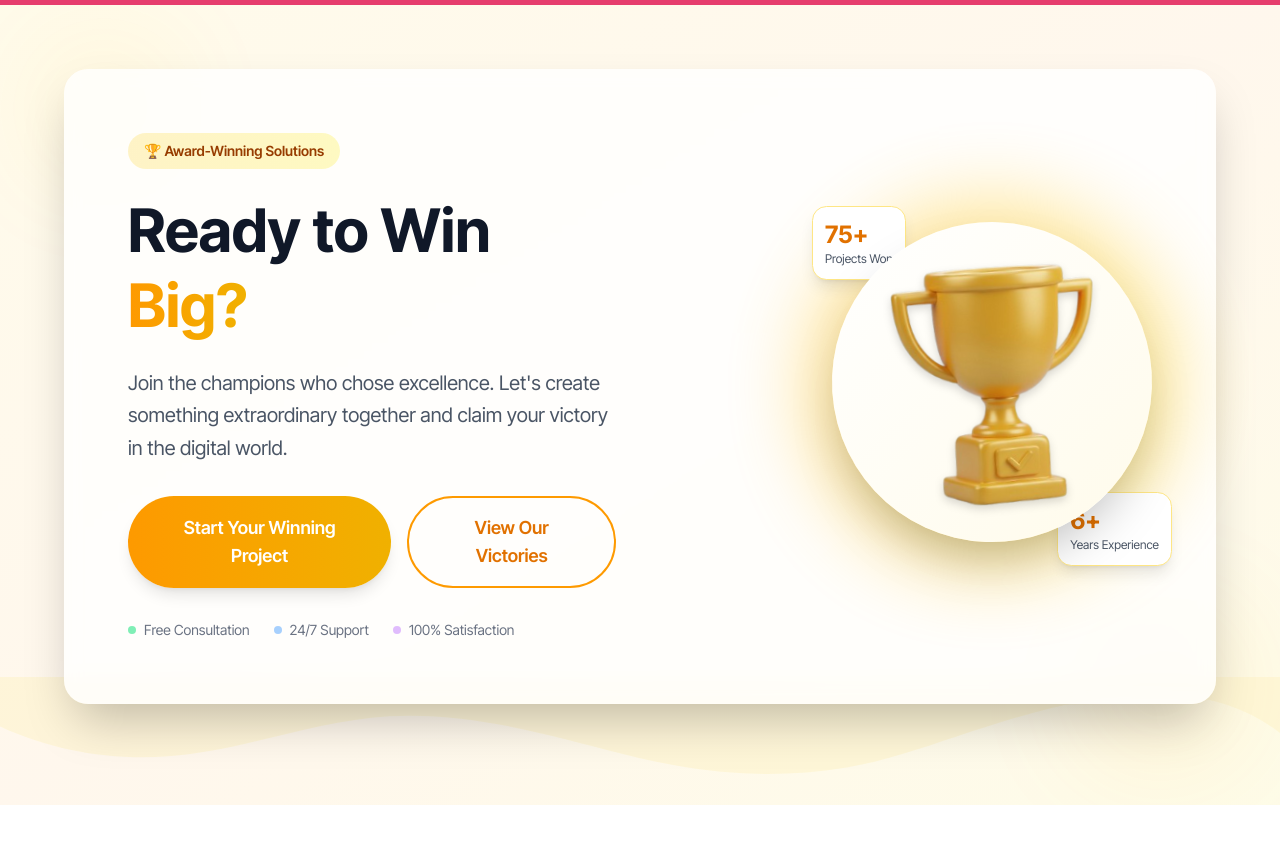
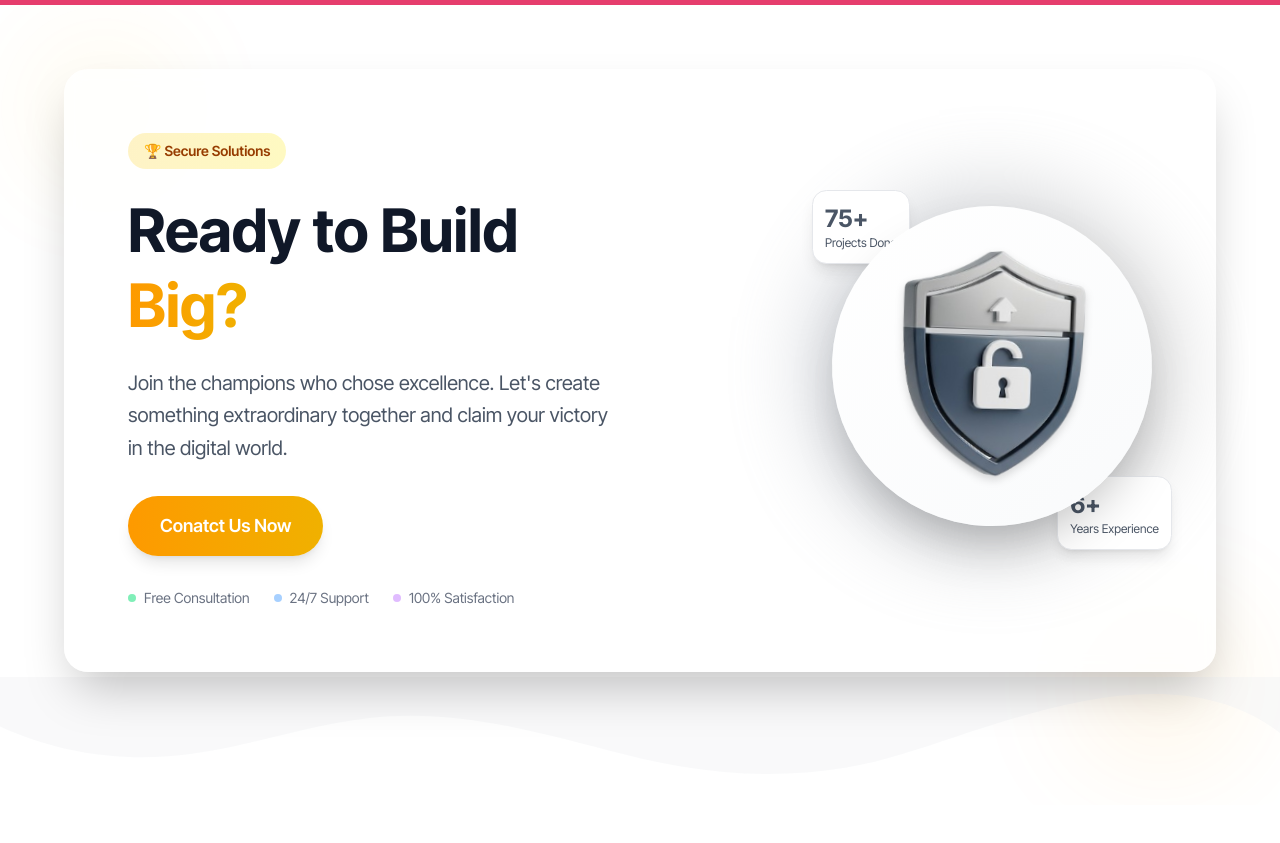
Before and after one commit to Neha220803/dheer-tech-website-new, a Next.js app: page / in a window 1280 px wide. Shown: the part 10100-10943 px from the top of the page. Built offline with nearby package versions, Linux system fonts and the light colour scheme.

Commit message:
cta minnor changes done

```diff
--- a/src/components/home/homeCTA/index.js
+++ b/src/components/home/homeCTA/index.js
@@ -3,7 +3,7 @@ import { motion } from "framer-motion";
 
 const TrophyCTA = () => {
   return (
-    <section className="py-20 px-6 bg-gradient-to-br from-amber-50 via-orange-50 to-yellow-50 relative overflow-hidden ">
+    <section className="py-20 px-6 bg-gradient-to-br  relative overflow-hidden rounded-2xl">
       {/* Background decorative elements */}
       <div className="absolute inset-0 opacity-10">
         <div className="absolute top-10 left-10 w-32 h-32 bg-gradient-to-r from-amber-400 to-yellow-400 rounded-full blur-3xl"></div>
@@ -22,11 +22,11 @@ const TrophyCTA = () => {
               className="text-center lg:text-left"
             >
               <div className="inline-flex items-center bg-gradient-to-r from-amber-100 to-yellow-100 text-amber-800 px-4 py-2 rounded-full text-sm font-semibold mb-6">
-                🏆 Award-Winning Solutions
+                🏆 Secure Solutions
               </div>
 
               <h2 className="text-4xl md:text-5xl lg:text-6xl font-bold text-gray-900 mb-6 leading-tight">
-                Ready to Win
+                Ready to Build
                 <span className="bg-gradient-to-r from-amber-500 to-yellow-500 bg-clip-text text-transparent">
                   {" "}
                   Big?
@@ -45,15 +45,7 @@ const TrophyCTA = () => {
                   whileTap={{ scale: 0.95 }}
                   className="bg-gradient-to-r from-amber-500 to-yellow-500 text-white px-8 py-4 rounded-full text-lg font-semibold shadow-lg hover:shadow-xl transition-all duration-300 hover:from-amber-600 hover:to-yellow-600"
                 >
-                  Start Your Winning Project
-                </motion.button>
-
-                <motion.button
-                  whileHover={{ scale: 1.05 }}
-                  whileTap={{ scale: 0.95 }}
-                  className="border-2 border-amber-500 text-amber-600 px-8 py-4 rounded-full text-lg font-semibold hover:bg-amber-50 transition-all duration-300"
-                >
-                  View Our Victories
+                  Conatct Us Now
                 </motion.button>
               </div>
 
@@ -83,7 +75,7 @@ const TrophyCTA = () => {
             >
               <div className="relative">
                 {/* Glowing background effect */}
-                <div className="absolute inset-0 bg-gradient-to-r from-amber-400 to-yellow-400 rounded-full blur-2xl opacity-30 scale-110 animate-pulse"></div>
+                <div className="absolute inset-0 bg-gradient-to-r from-gray-400 to-neutral-400 rounded-full blur-2xl opacity-30 scale-110 animate-pulse"></div>
 
                 {/* Trophy container with floating animation */}
                 <motion.div
@@ -98,9 +90,9 @@ const TrophyCTA = () => {
                   }}
                   className="relative z-10"
                 >
-                  <div className="bg-gradient-to-br from-white to-amber-50 p-8 rounded-full shadow-2xl">
+                  <div className="bg-gradient-to-br from-white to-gray-50 p-8 rounded-full shadow-2xl">
                     <img
-                      src="/assets/images/home/champ-cup.svg"
+                      src="/assets/images/home/security-icon.svg"
                       alt="Champion Trophy"
                       className="w-48 h-48 md:w-56 md:h-56 lg:w-64 lg:h-64 object-contain filter drop-shadow-lg"
                     />
@@ -109,15 +101,15 @@ const TrophyCTA = () => {
 
                 {/* Floating particles */}
                 <div
-                  className="absolute top-10 left-10 w-3 h-3 bg-yellow-400 rounded-full animate-bounce"
+                  className="absolute top-10 left-10 w-3 h-3 bg-neutral-400 rounded-full animate-bounce"
                   style={{ animationDelay: "0.5s" }}
                 ></div>
                 <div
-                  className="absolute top-20 right-10 w-2 h-2 bg-amber-400 rounded-full animate-bounce"
+                  className="absolute top-20 right-10 w-2 h-2 bg-gray-400 rounded-full animate-bounce"
                   style={{ animationDelay: "1s" }}
                 ></div>
                 <div
-                  className="absolute bottom-20 left-5 w-4 h-4 bg-orange-400 rounded-full animate-bounce"
+                  className="absolute bottom-20 left-5 w-4 h-4 bg-neutral-500 rounded-full animate-bounce"
                   style={{ animationDelay: "1.5s" }}
                 ></div>
 
@@ -127,10 +119,10 @@ const TrophyCTA = () => {
                   whileInView={{ opacity: 1, y: 0 }}
                   viewport={{ once: true }}
                   transition={{ delay: 0.5, duration: 0.6 }}
-                  className="absolute -top-5 -left-5 bg-white rounded-xl shadow-lg p-3 border border-amber-200"
+                  className="absolute -top-5 -left-5 bg-white rounded-xl shadow-lg p-3 border border-gray-200"
                 >
-                  <div className="text-2xl font-bold text-amber-600">75+</div>
-                  <div className="text-xs text-gray-600">Projects Won</div>
+                  <div className="text-2xl font-bold text-gray-600">75+</div>
+                  <div className="text-xs text-gray-600">Projects Done</div>
                 </motion.div>
 
                 <motion.div
@@ -138,9 +130,9 @@ const TrophyCTA = () => {
                   whileInView={{ opacity: 1, y: 0 }}
                   viewport={{ once: true }}
                   transition={{ delay: 0.8, duration: 0.6 }}
-                  className="absolute -bottom-5 -right-5 bg-white rounded-xl shadow-lg p-3 border border-amber-200"
+                  className="absolute -bottom-5 -right-5 bg-white rounded-xl shadow-lg p-3 border border-gray-200"
                 >
-                  <div className="text-2xl font-bold text-amber-600">6+</div>
+                  <div className="text-2xl font-bold text-gray-600">6+</div>
                   <div className="text-xs text-gray-600">Years Experience</div>
                 </motion.div>
               </div>
@@ -153,7 +145,7 @@ const TrophyCTA = () => {
       <div className="absolute bottom-0 left-0 right-0">
         <svg
           viewBox="0 0 1200 120"
-          className="w-full h-auto fill-current text-amber-100 opacity-50"
+          className="w-full h-auto fill-current text-gray-100 opacity-50"
         >
           <path d="M0,0V46.29c47.79,22.2,103.59,32.17,158,28,70.36-5.37,136.33-33.31,206.8-37.5C438.64,32.43,512.34,53.67,583,72.05c69.27,18,138.3,24.88,209.4,13.08,36.15-6,69.85-17.84,104.45-29.34C989.49,25,1113-14.29,1200,52.47V0Z"></path>
         </svg>
```
